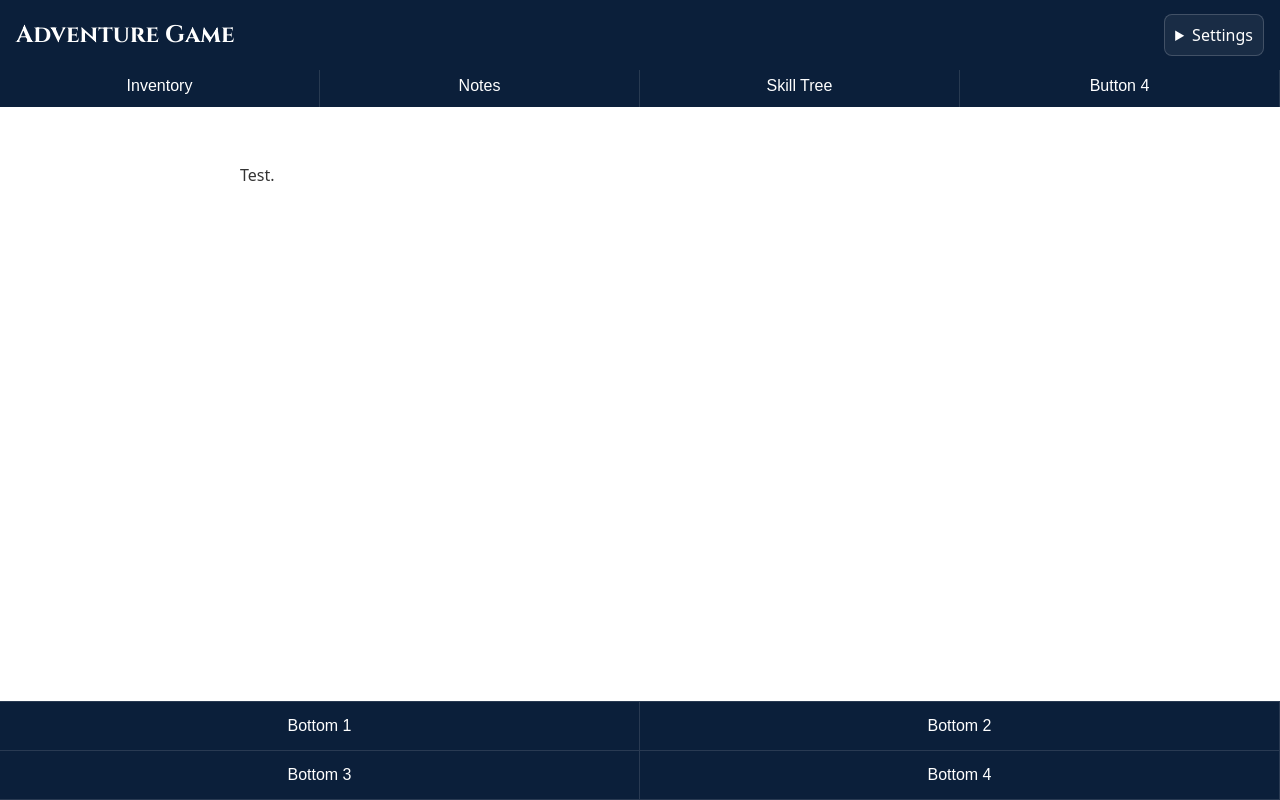
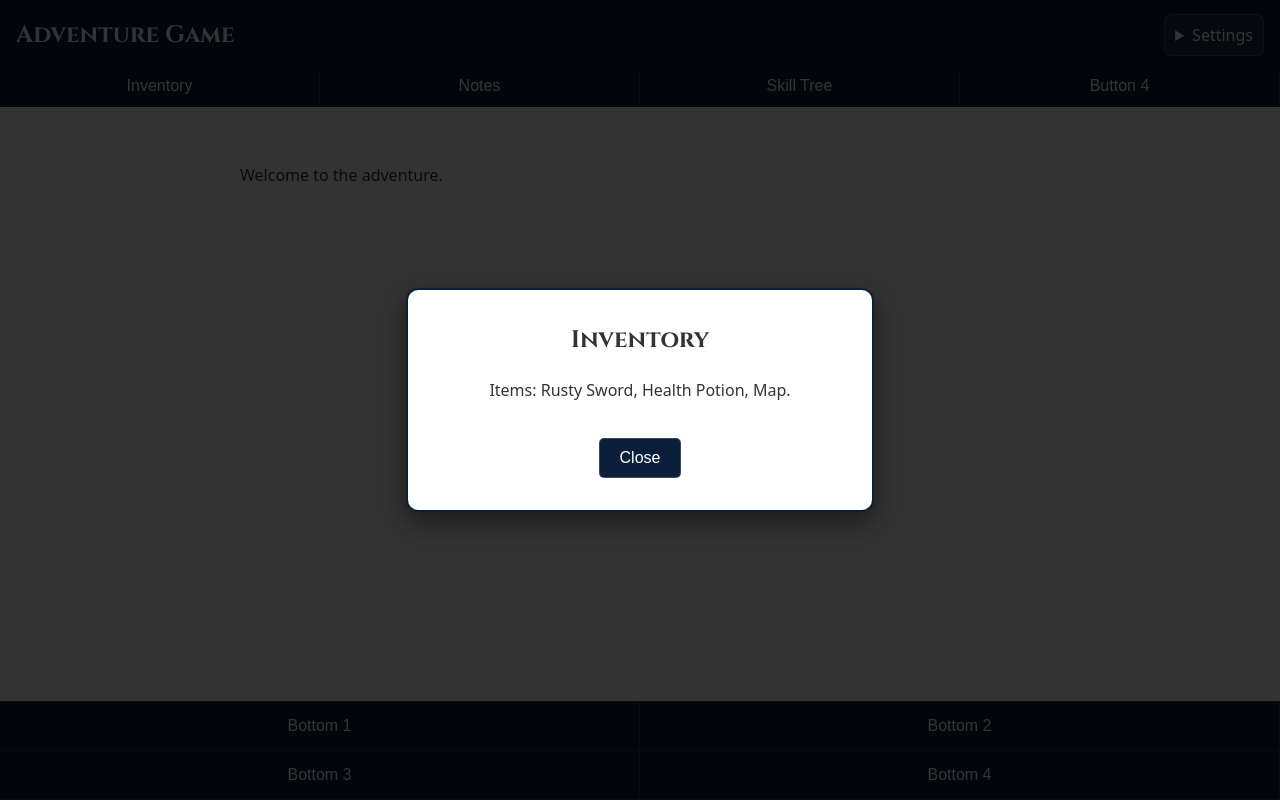
Before and after one commit to Oskar-Wieczorek-2005/Web-Formative-Project, a plain HTML site: page index.html in a window 1280 px wide. Both pictures are taken after a click on the button "Inventory". Drawn offline with Linux system fonts and the light colour scheme.

Commit message:
add pop up windows for top bar options

```diff
--- a/index.html
+++ b/index.html
@@ -34,9 +34,17 @@
 
         <main class="container">
             <div id="game-display">
-                <p>Test.</p>
+                <p>Welcome to the adventure.</p>
             </div>
         </main>
+
+        <div id="game-modal" class="modal-overlay">
+            <div class="modal-content">
+                <h2 id="modal-title">Title</h2>
+                <p id="modal-text">Content goes here...</p>
+                <button type="button" id="modal-close" class="settings-btn">Close</button>
+            </div>
+        </div>
 
         <nav class="bottom-banner" aria-label="Secondary">
             <button type="button" class="bottom-btn">Bottom 1</button>
--- a/script.js
+++ b/script.js
@@ -1,19 +1,34 @@
 document.addEventListener('DOMContentLoaded', () => {
-    // Buttons and elements
+    // Elements
     const themeBtn = document.getElementById('btn-theme');
     const soundBtn = document.getElementById('btn-sound');
     const textBtn = document.getElementById('btn-text');
 
+    // Modal Elements
+    const modal = document.getElementById('game-modal');
+    const modalTitle = document.getElementById('modal-title');
+    const modalText = document.getElementById('modal-text');
+    const modalClose = document.getElementById('modal-close');
+
     // State
     let isDarkMode = false;
     let isSoundOn = true;
-    let textSizeIndex = 1; // Default to 'Normal'
-
-    // Configuration for text sizes
+    let textSizeIndex = 1;
     const textSizes = ['12px', '16px', '22px'];
     const textSizeLabels = ['Small', 'Normal', 'Large'];
 
-    // Toggle Functions
+    // --- Modal Functions ---
+    function openModal(title, message) {
+        modalTitle.innerText = title;
+        modalText.innerText = message;
+        modal.classList.add('active');
+    }
+
+    function closeModal() {
+        modal.classList.remove('active');
+    }
+
+    // --- Toggle Functions ---
     function toggleTheme() {
         isDarkMode = !isDarkMode;
         document.body.classList.toggle('dark-theme', isDarkMode);
@@ -26,18 +41,39 @@ document.addEventListener('DOMContentLoaded', () => {
     }
 
     function cycleTextSize() {
-        // Cycle through the 3 sizes
         textSizeIndex = (textSizeIndex + 1) % textSizes.length;
-
-        // Apply the new size to the root element
         document.documentElement.style.setProperty('--game-font-size', textSizes[textSizeIndex]);
-
-        // Update button text
         textBtn.innerText = `Text Size: ${textSizeLabels[textSizeIndex]}`;
     }
 
-    // Listeners
+    // --- Event Listeners ---
+
+    // Settings Listeners
     if (themeBtn) themeBtn.addEventListener('click', toggleTheme);
     if (soundBtn) soundBtn.addEventListener('click', toggleSound);
     if (textBtn) textBtn.addEventListener('click', cycleTextSize);
+
+    // Nav Button Listeners (Pop-ups)
+    document.querySelectorAll('.nav-btn').forEach(button => {
+        button.addEventListener('click', () => {
+            const btnType = button.innerText;
+            if (btnType === "Inventory") {
+                openModal("Inventory", "Items: Rusty Sword, Health Potion, Map.");
+            } else if (btnType === "Notes") {
+                openModal("Notes", "The dragon sleeps in the Northern Mountains.");
+            } else if (btnType === "Skill Tree") {
+                openModal("Skill Tree", "Current Skills: Slash (Level 1). Unlock more as you level up.");
+            } else {
+                openModal(btnType, "You clicked " + btnType);
+            }
+        });
+    });
+
+    // Modal Close Listeners
+    if (modalClose) modalClose.addEventListener('click', closeModal);
+
+    // Close modal if clicking outside the box
+    window.addEventListener('click', (e) => {
+        if (e.target === modal) closeModal();
+    });
 });
--- a/style.css
+++ b/style.css
@@ -13,7 +13,7 @@ body.dark-theme {
 }
 
 html {
-    /* This allows the JS to control everything via 1rem */
+    /* Critical for the Text Size setting to work */
     font-size: var(--game-font-size);
 }
 
@@ -26,7 +26,7 @@ body {
     transition: background-color 0.3s, font-size 0.2s;
 }
 
-/* All UI elements scale based on the root font-size */
+/* Ensure all buttons and text scale with the root font size */
 h1, p, button, .settings-item, .nav-btn, .bottom-btn, .settings-btn {
     font-size: 1rem;
 }
@@ -88,7 +88,7 @@ h1, p, button, .settings-item, .nav-btn, .bottom-btn, .settings-btn {
 .top-nav {
     display: grid;
     grid-template-columns: repeat(auto-fit, minmax(84px, 1fr));
-    margin-top: 65px; /* Pushes nav below the fixed header */
+    margin-top: 65px;
 }
 
 .nav-btn {
@@ -126,3 +126,50 @@ h1, p, button, .settings-item, .nav-btn, .bottom-btn, .settings-btn {
     border-right: 1px solid rgba(255, 255, 255, 0.12);
     border-bottom: 1px solid rgba(255, 255, 255, 0.12);
 }
+
+/* Modal Styling */
+.modal-overlay {
+    position: fixed;
+    top: 0;
+    left: 0;
+    width: 100%;
+    height: 100%;
+    background: rgba(0, 0, 0, 0.8);
+    display: flex;
+    justify-content: center;
+    align-items: center;
+    z-index: 2000;
+    opacity: 0;
+    pointer-events: none;
+    transition: opacity 0.3s ease;
+}
+
+.modal-overlay.active {
+    opacity: 1;
+    pointer-events: auto;
+}
+
+.modal-content {
+    background: var(--bg-color);
+    color: var(--text-color);
+    padding: 2rem;
+    border-radius: 12px;
+    border: 2px solid var(--banner-bg);
+    max-width: 400px;
+    width: 85%;
+    text-align: center;
+    box-shadow: 0 10px 30px rgba(0,0,0,0.5);
+}
+
+.modal-content h2 {
+    font-family: "Cinzel", serif;
+    margin-top: 0;
+}
+
+#modal-close {
+    margin-top: 20px;
+    background: var(--banner-bg);
+    color: white;
+    padding: 10px 20px;
+    border-radius: 5px;
+}
```
